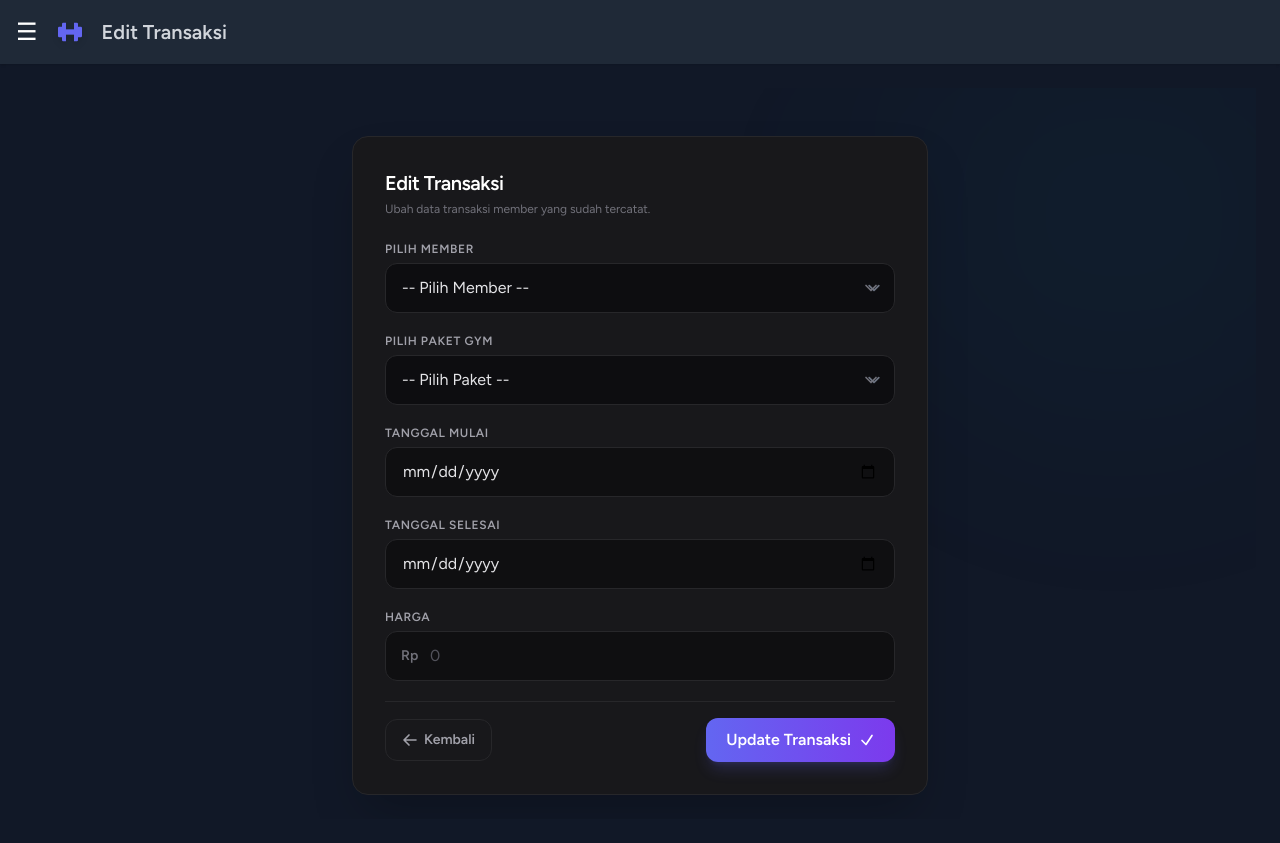
After one commit to RiffaYP/project_gym-laravel, a Laravel app: template resources/views/transactions/edit.blade.php in a window 1280 px wide. The commit adds this page. Run offline with Laravel 12, Linux system fonts and the light colour scheme; the template is opened without the code that fills it, so the values that code supplies are empty; style sheets or scripts are compiled from the project's sources.

Commit message:
Implement edit, update, and destroy methods for TransactionController

```diff
--- /dev/null
+++ b/resources/views/transactions/edit.blade.php
@@ -0,0 +1,119 @@
+@section('title', 'Edit Transaksi')
+
+<x-app-layout>
+
+    <div class="p-6 space-y-6 relative overflow-hidden">
+        <div class="absolute top-[-10%] right-[-5%] w-[400px] h-[400px] bg-cyan-600/5 rounded-full blur-[120px] pointer-events-none z-0"></div>
+
+        <div class="max-w-xl mx-auto bg-zinc-900 border border-zinc-800 shadow-2xl rounded-2xl overflow-hidden relative z-10">
+
+            <div class="p-6 sm:p-8">
+                <div class="mb-6">
+                    <h2 class="text-xl font-bold text-white tracking-tight">Edit Transaksi</h2>
+                    <p class="text-xs text-zinc-500 mt-1">Ubah data transaksi member yang sudah tercatat.</p>
+                </div>
+
+                @if ($errors->any())
+                <div class="bg-rose-500/10 border border-rose-500/20 text-rose-455 p-4 mb-6 rounded-xl text-sm font-semibold">
+                    <ul class="space-y-1">
+                        @foreach ($errors->all() as $error)
+                        <li class="flex items-center gap-2">
+                            <span class="w-1.5 h-1.5 rounded-full bg-rose-500"></span>
+                            {{ $error }}
+                        </li>
+                        @endforeach
+                    </ul>
+                </div>
+                @endif
+
+                <form action="{{ route('transactions.update', $transaction) }}" method="POST" class="space-y-5">
+                    @csrf
+                    @method('PUT')
+
+                    <div class="space-y-1.5">
+                        <label class="block text-xs font-bold text-zinc-400 uppercase tracking-wider">Pilih Member</label>
+                        <div class="relative">
+                            <select name="member_id" required
+                                    class="w-full bg-zinc-950/65 border border-zinc-800 text-zinc-200 px-4 py-3 rounded-xl focus:outline-none focus:border-indigo-500 focus:ring-1 focus:ring-indigo-500 appearance-none cursor-pointer transition">
+                                <option value="" class="bg-zinc-900 text-zinc-500">-- Pilih Member --</option>
+                                @foreach($members as $member)
+                                    <option value="{{ $member->id }}" {{ $transaction->member_id == $member->id ? 'selected' : '' }} class="bg-zinc-900 text-zinc-200">
+                                        {{ $member->name }} ({{ $member->phone }})
+                                    </option>
+                                @endforeach
+                            </select>
+                            <div class="absolute inset-y-0 right-4 flex items-center pointer-events-none text-zinc-500">
+                                <svg xmlns="http://www.w3.org/2000/svg" fill="none" viewBox="0 0 24 24" stroke-width="2.5" stroke="currentColor" class="w-4 h-4">
+                                    <path stroke-linecap="round" stroke-linejoin="round" d="M19.5 8.25l-7.5 7.5-7.5-7.5" />
+                                </svg>
+                            </div>
+                        </div>
+                    </div>
+
+                    <div class="space-y-1.5">
+                        <label class="block text-xs font-bold text-zinc-400 uppercase tracking-wider">Pilih Paket Gym</label>
+                        <div class="relative">
+                            <select name="package_id" required
+                                    class="w-full bg-zinc-950/65 border border-zinc-800 text-zinc-200 px-4 py-3 rounded-xl focus:outline-none focus:border-indigo-500 focus:ring-1 focus:ring-indigo-500 appearance-none cursor-pointer transition">
+                                <option value="" class="bg-zinc-900 text-zinc-500">-- Pilih Paket --</option>
+                                @foreach($packages as $package)
+                                    <option value="{{ $package->id }}" {{ $transaction->package_id == $package->id ? 'selected' : '' }} class="bg-zinc-900 text-zinc-200">
+                                        {{ $package->name }} ({{ $package->duration }} Hari) - Rp {{ number_format($package->price, 0, ',', '.') }}
+                                    </option>
+                                @endforeach
+                            </select>
+                            <div class="absolute inset-y-0 right-4 flex items-center pointer-events-none text-zinc-500">
+                                <svg xmlns="http://www.w3.org/2000/svg" fill="none" viewBox="0 0 24 24" stroke-width="2.5" stroke="currentColor" class="w-4 h-4">
+                                    <path stroke-linecap="round" stroke-linejoin="round" d="M19.5 8.25l-7.5 7.5-7.5-7.5" />
+                                </svg>
+                            </div>
+                        </div>
+                    </div>
+
+                    <div class="space-y-1.5">
+                        <label class="block text-xs font-bold text-zinc-400 uppercase tracking-wider">Tanggal Mulai</label>
+                        <input type="date" name="start_date" required value="{{ $transaction->start_date }}"
+                            class="w-full bg-zinc-950/60 border border-zinc-800 text-zinc-200 px-4 py-3 rounded-xl focus:outline-none focus:border-indigo-500 focus:ring-1 focus:ring-indigo-500 transition">
+                    </div>
+
+                    <div class="space-y-1.5">
+                        <label class="block text-xs font-bold text-zinc-400 uppercase tracking-wider">Tanggal Selesai</label>
+                        <input type="date" name="end_date" required value="{{ $transaction->end_date }}"
+                            class="w-full bg-zinc-950/60 border border-zinc-800 text-zinc-200 px-4 py-3 rounded-xl focus:outline-none focus:border-indigo-500 focus:ring-1 focus:ring-indigo-500 transition">
+                    </div>
+
+                    <div class="space-y-1.5">
+                        <label class="block text-xs font-bold text-zinc-400 uppercase tracking-wider">Harga</label>
+                        <div class="relative flex items-center">
+                            <span class="absolute left-4 text-zinc-500 font-bold text-sm">Rp</span>
+                            <input type="number" name="price" required placeholder="0" min="0" value="{{ $transaction->price }}"
+                                class="pl-11 w-full bg-zinc-950/60 border border-zinc-800 text-zinc-200 pr-4 py-3 rounded-xl focus:outline-none focus:border-indigo-500 focus:ring-1 focus:ring-indigo-500 placeholder-zinc-600 transition">
+                        </div>
+                    </div>
+
+                    <div class="flex items-center justify-between pt-4 border-t border-zinc-800 mt-6 gap-3">
+                        <a href="{{ route('transactions.index') }}"
+                            class="inline-flex items-center gap-1.5 px-4 py-2.5 rounded-xl border border-zinc-800 bg-zinc-900 text-zinc-400 hover:text-white hover:bg-zinc-850 transition font-semibold text-sm">
+                            <svg xmlns="http://www.w3.org/2000/svg" fill="none" viewBox="0 0 24 24" stroke-width="2.5" stroke="currentColor" class="w-4 h-4">
+                                <path stroke-linecap="round" stroke-linejoin="round" d="M10.5 19.5L3 12m0 0l7.5-7.5M3 12h18" />
+                            </svg>
+                            <span>Kembali</span>
+                        </a>
+
+                        <button type="submit"
+                            class="inline-flex items-center gap-2 bg-gradient-to-r from-indigo-500 to-violet-600 hover:from-indigo-650 hover:to-violet-750 text-white px-5 py-2.5 rounded-xl font-semibold shadow-lg shadow-indigo-500/20 hover:shadow-indigo-500/30 transition duration-200">
+                            <span>Update Transaksi</span>
+                            <svg xmlns="http://www.w3.org/2000/svg" fill="none" viewBox="0 0 24 24" stroke-width="2.5" stroke="currentColor" class="w-4 h-4">
+                                <path stroke-linecap="round" stroke-linejoin="round" d="M4.5 12.75l6 6 9-13.5" />
+                            </svg>
+                        </button>
+                    </div>
+
+                </form>
+            </div>
+
+        </div>
+
+    </div>
+
+</x-app-layout>
```
Also changed, not shown: app/Http/Controllers/TransactionController.php (+18 -3 lines), resources/views/transactions/index.blade.php (+34 -6 lines).
